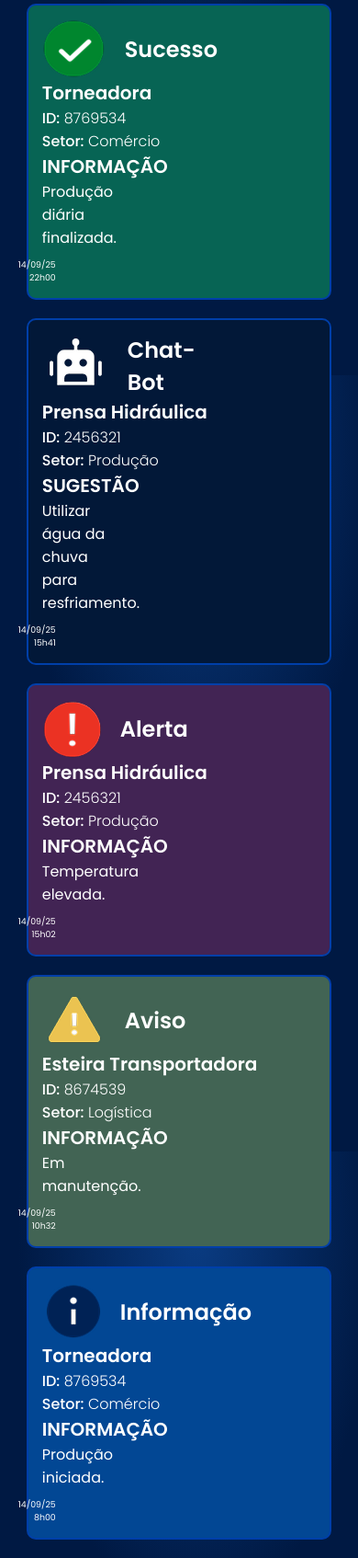
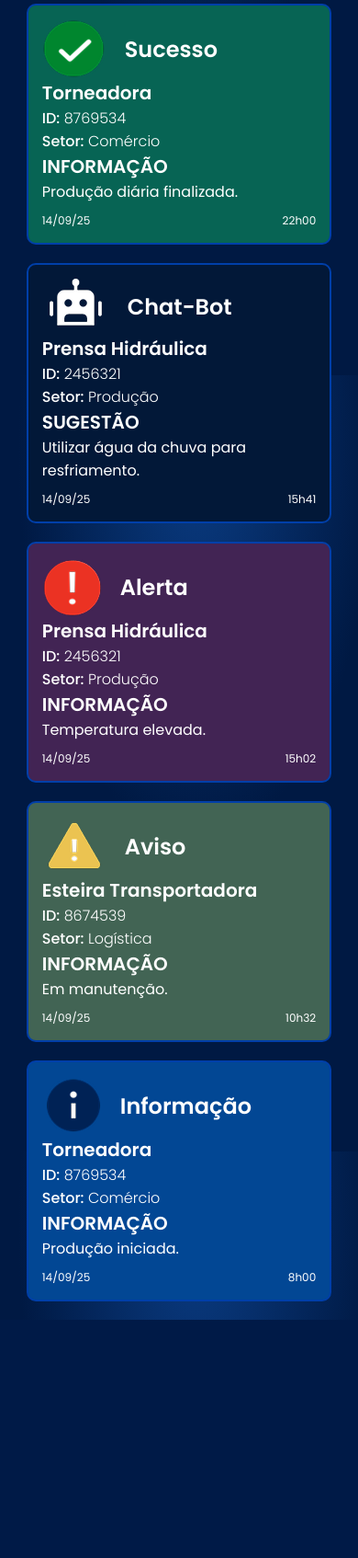
Before and after one commit to ferreirakaique/SMI-WEB, a PHP site: page /php/notificacoes.php in a window 390 px wide. Shown: the part 436-2130 px from the top of the page at 92% size. After the commit the page ends 1871 px from the top, so only its background shows below. Run offline with PHP 8.4, Linux system fonts and the light colour scheme; a user stored in the database is signed in; some libraries are stand-ins or nearby versions.

Commit message:
responsividade notificações 2.0

```diff
--- a/css/notification.css
+++ b/css/notification.css
@@ -302,6 +302,14 @@
         padding: 15px;
     }
 
+    main #notificacoes .notificacao .status {
+        width: 80%;
+    }
+
+    main #notificacoes .notificacao .info {
+        width: 100%;
+    }
+
     main #notificacoes .notificacao h3 {
         font-size: 16px;
     }
@@ -309,4 +317,12 @@
     main #notificacoes .notificacao h4 {
         font-size: 14px;
     }
+
+    main #notificacoes .notificacao .data-e-hora {
+        width: 100%;
+        display: flex;
+        flex-direction: row;
+        justify-content: space-between;
+        font-size: 18px;
+    }
 }
```
